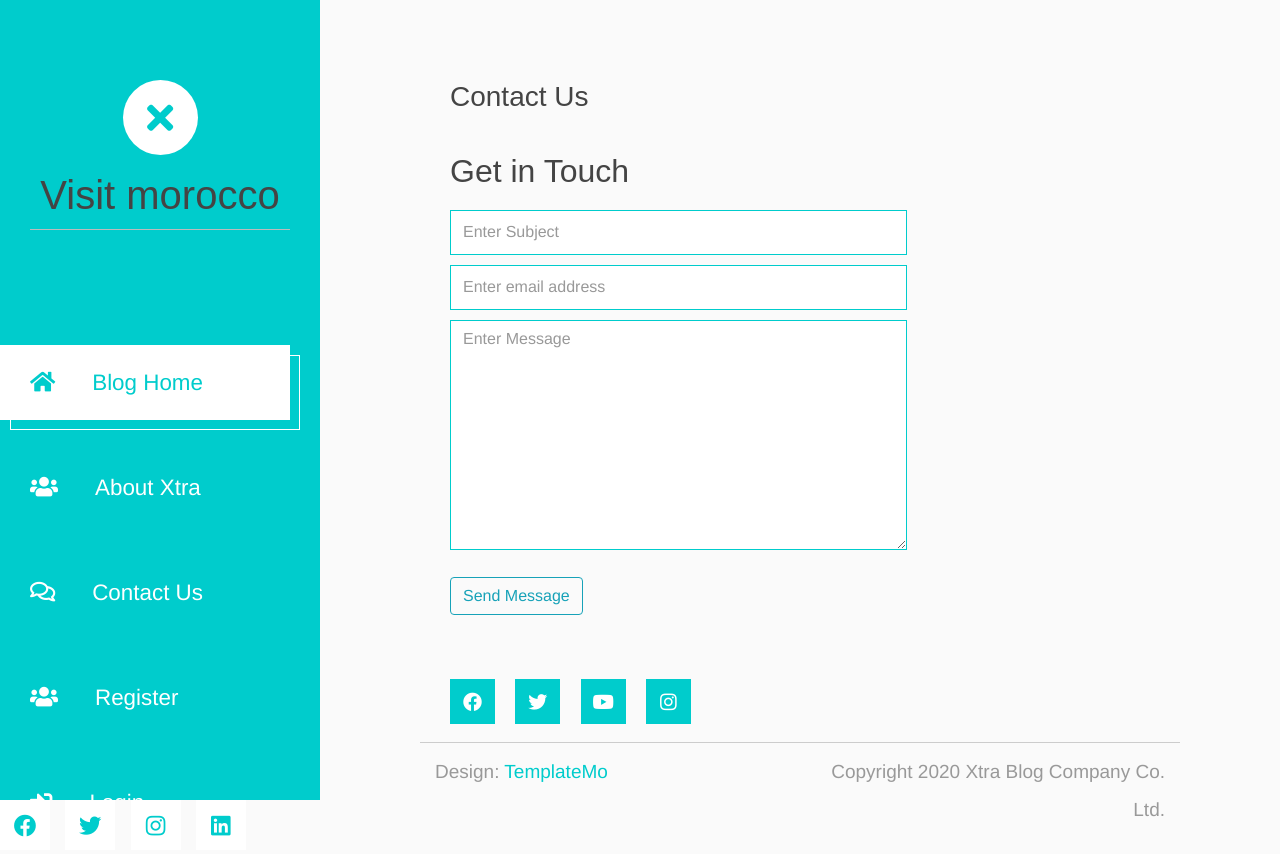
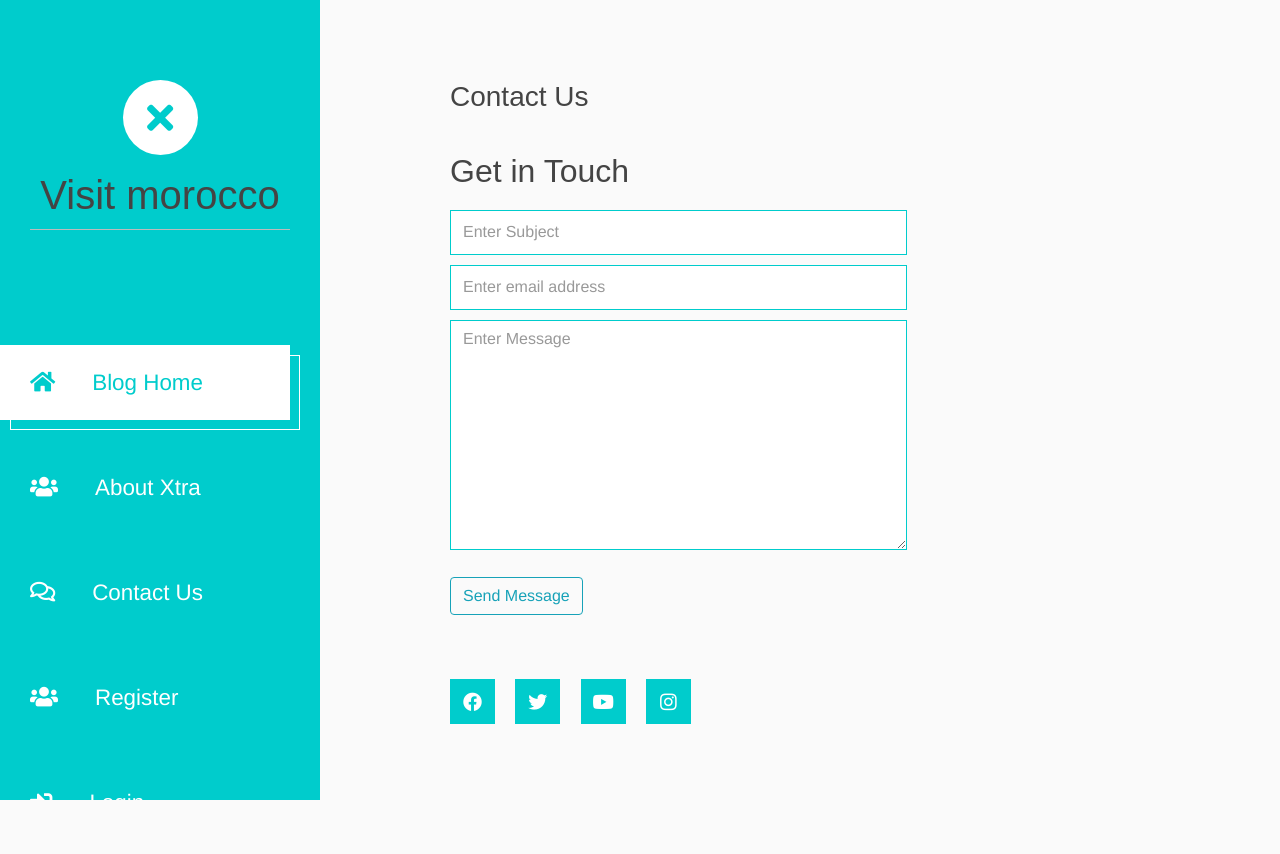
Before and after one commit to mhammed2020/Visit-Morocco-Platform, a Django app: page /contact-us/ in a window 1280 px wide. After the commit the page ends 800 px from the top, so only its background shows below. Run offline with Django 3.2, Linux system fonts and the light colour scheme; data that the repository does not hold is empty; some libraries are stand-ins or nearby versions; some web fonts are replaced.

Commit message:
delete footer from base template

```diff
--- a/templates/base.html
+++ b/templates/base.html
@@ -195,7 +195,7 @@
              endblock
         -->
 
-            <footer class="row tm-row">
+            <!-- <footer class="row tm-row">
                 <hr class="col-12">
                 <div class="col-md-6 col-12 tm-color-gray">
                     Design: <a rel="nofollow" target="_parent" href="https://templatemo.com" class="tm-external-link">TemplateMo</a>
@@ -203,7 +203,7 @@
                 <div class="col-md-6 col-12 tm-color-gray tm-copyright">
                     Copyright 2020 Xtra Blog Company Co. Ltd.
                 </div>
-            </footer>
+            </footer> -->
         </main>
     </div>
     <script src="{% static 'js/jquery.min.js'  %}"></script>
```
